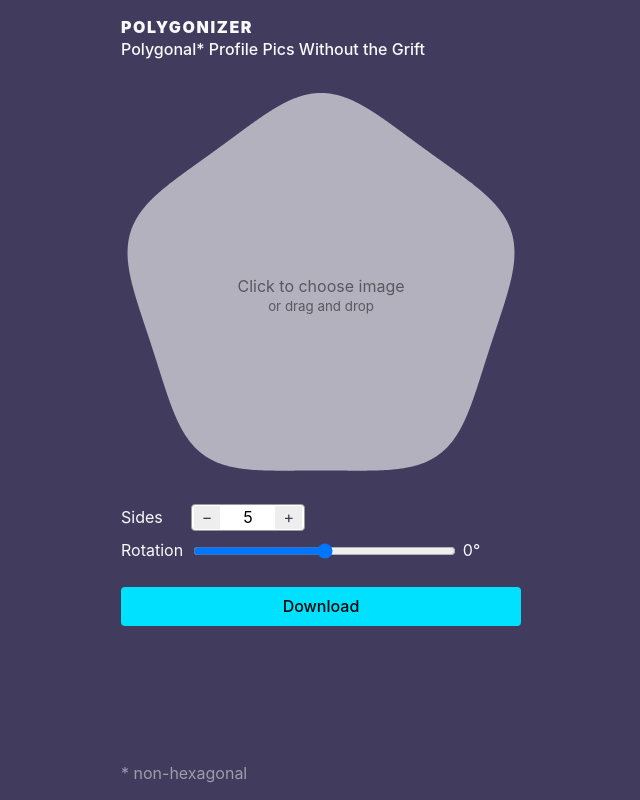
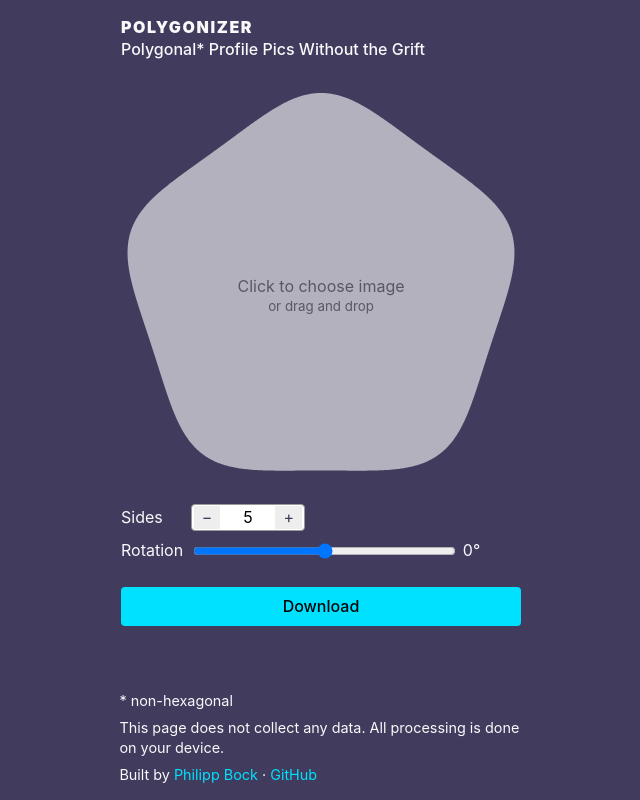
Before and after one commit to movabo/polygonizer, a website built with Parcel: page src/index.html in a window 1280 px wide. Shown: the whole page, without its empty margins (319-959 px from the left). Built offline with nearby package versions, Linux system fonts and the light colour scheme; files whose address does not match are found by name.

Commit message:
Prepare for deployment

```diff
--- a/package.json
+++ b/package.json
@@ -2,7 +2,6 @@
   "name": "polygonizer",
   "version": "1.0.0",
   "description": "Clip your avatar along a polygon with any number of sides, except six",
-  "main": "index.js",
   "author": "Philipp Bock <p@philippbock.com>",
   "license": "MIT",
   "devDependencies": {
--- a/src/index.html
+++ b/src/index.html
@@ -58,6 +58,8 @@
 
   <footer class="stack">
     <p>* non-hexagonal</p>
+    <p>This page does not collect any data. All processing is done on your device.</p>
+    <p>Built by <a href="https://philippbock.com">Philipp Bock</a> &middot; <a href="https://github.com/pbock/polygonizer">GitHub</a></p>
   </footer>
 </body>
 </html>
--- a/src/polygonizer.css
+++ b/src/polygonizer.css
@@ -21,6 +21,7 @@ body {
     Ubuntu, Cantarell, 'Open Sans', 'Helvetica Neue', sans-serif;
   line-height: 1.4;
   font-size: 16px;
+  max-width: calc(400px + 2em);
 
   --text-color: hsl(249, 21%, 98%);
   --text-color-inverted: hsl(249, 21%, 2%);
@@ -42,7 +43,8 @@ body > main {
 }
 
 body > footer {
-  opacity: 0.5;
+  margin-top: 2em;
+  font-size: 0.9em;
 }
 
 h1 {
@@ -62,6 +64,16 @@ hgroup.stack > * + * {
 
 .stack > * + * {
   margin-top: 0.5em;
+}
+
+a:link,
+a:visited {
+  color: var(--accent-color);
+  text-decoration: none;
+}
+
+a:hover {
+  text-decoration: underline;
 }
 
 #dropzone {
```
Also changed, not shown: LICENSE.md (added), 1 other file.
